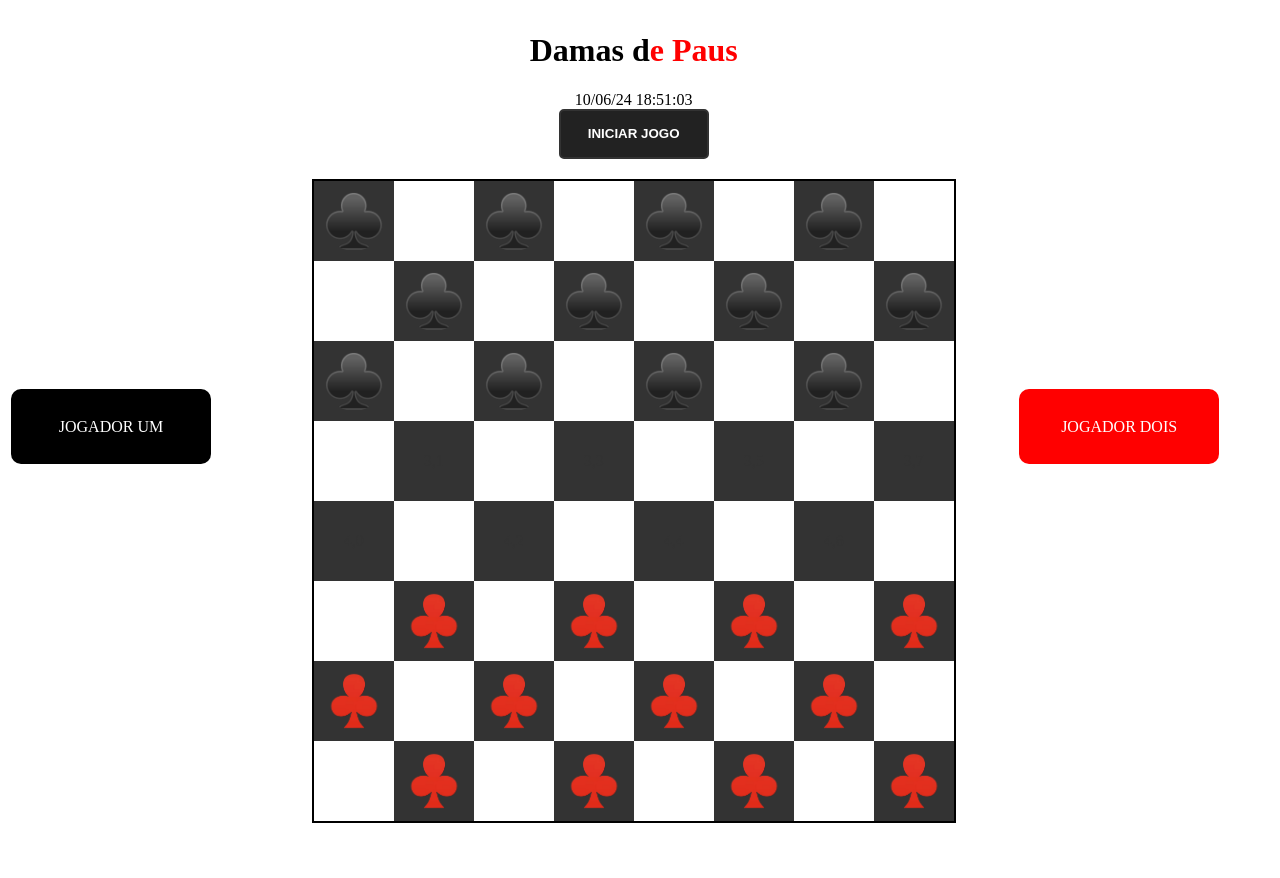
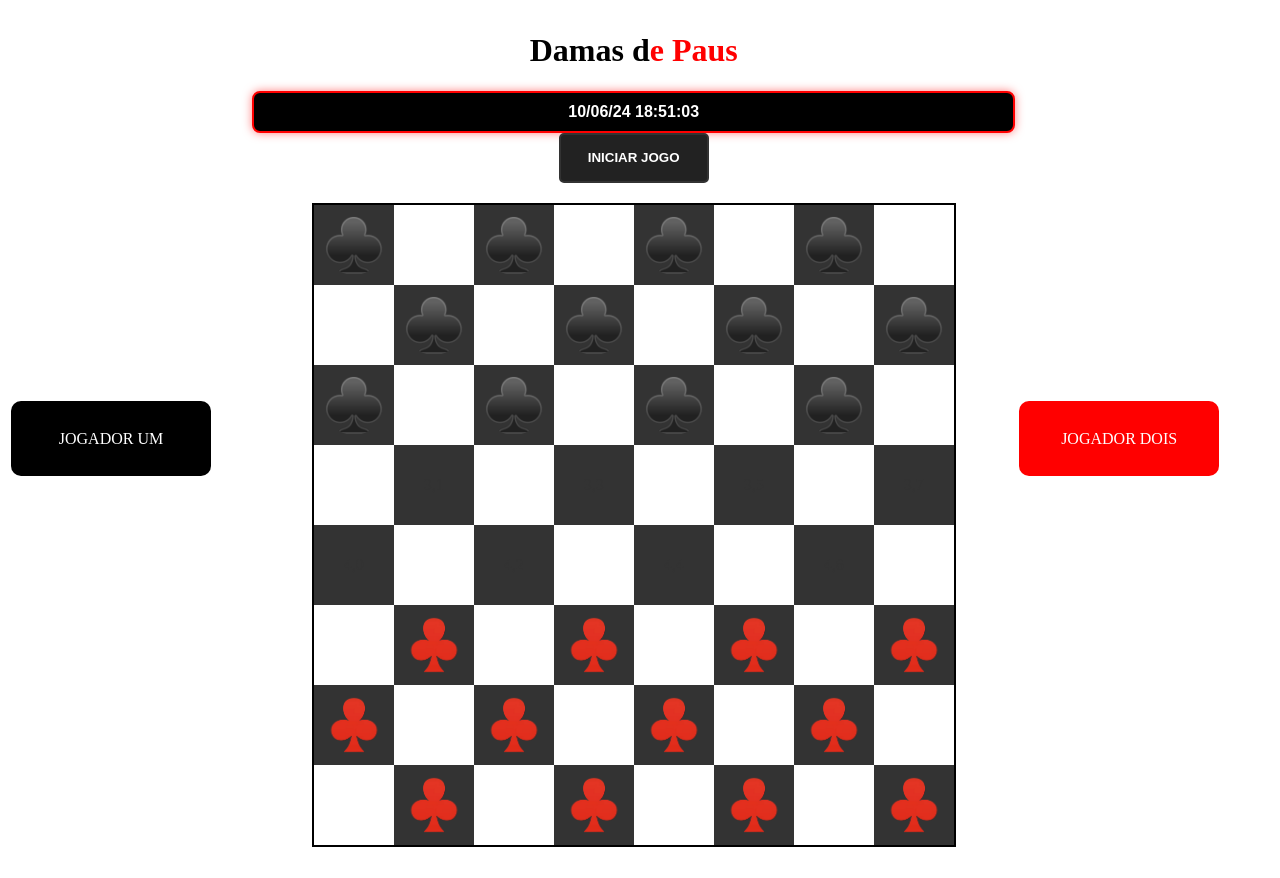
Before and after one commit to joaopepe10/dama-de-paus, a PHP site: page / in a window 1280 px wide. Before the commit the page ends 823 px from the top, so only its background shows below. Run offline with PHP 8.4, Linux system fonts and the light colour scheme.

Commit message:
Estilizar horario

```diff
--- a/style.css
+++ b/style.css
@@ -101,6 +101,18 @@ button:hover {
     border: 15px solid #00FF00;
 }
 
-.captura-obrigatoria {
-    border: 3px solid red;
+#horario {
+    position: f;
+    bottom: 3px;
+    right: 3px;
+    background-color: #000; /* Preto */
+    color: #fff; /* Branco para o texto */
+    padding: 10px 15px;
+    border-radius: 8px;
+    box-shadow: 0px 0px 10px rgba(255, 0, 0, 0.5); /* Sombra vermelha */
+    font-family: Arial, sans-serif;
+    font-size: 16px;
+    font-weight: bold;
+    text-align: center;
+    border: 2px solid #ff0000; /* Borda vermelha */
 }
```
